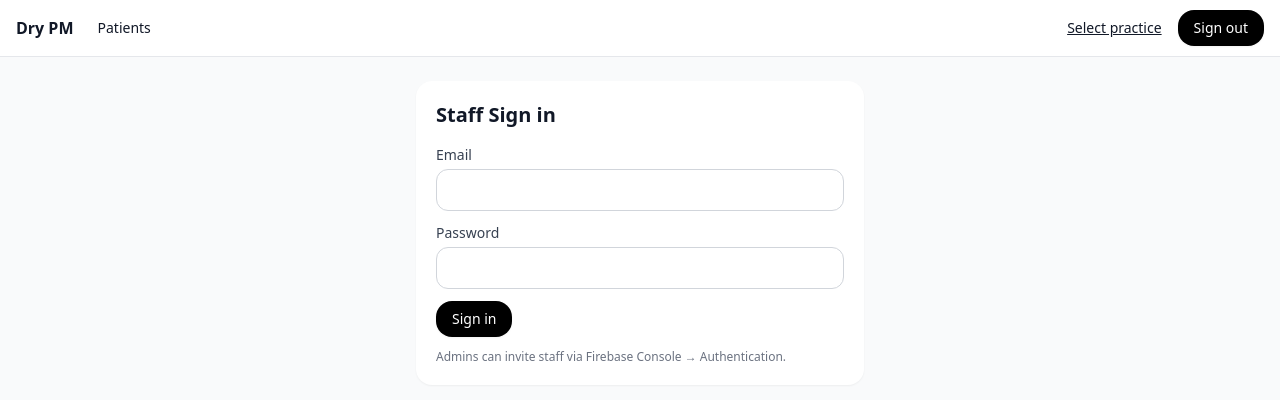
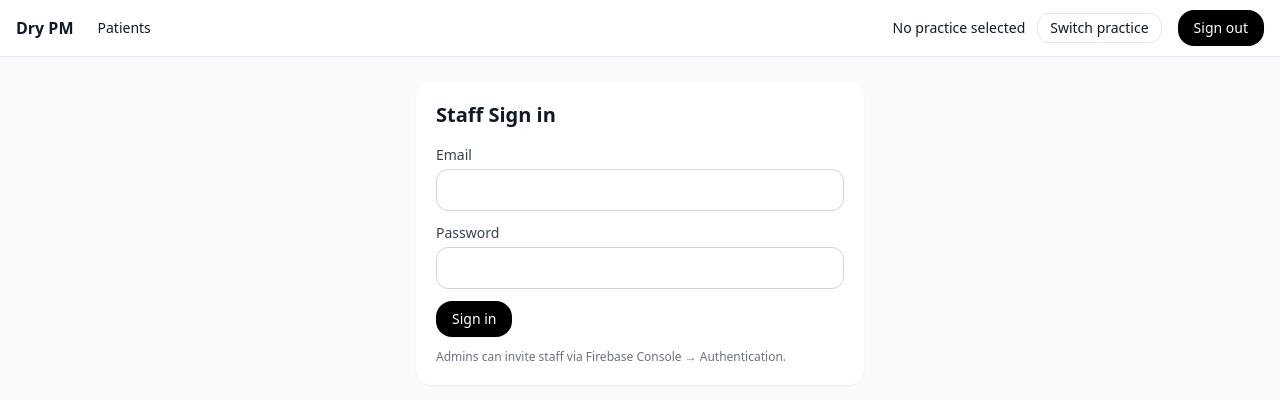
Before and after one commit to JannesDry/dry-pm-firebase-starter-, a Next.js app: page /signin in a window 1280 px wide. Shown: the top 400 px of the page. Built offline with nearby package versions, Linux system fonts and the light colour scheme; no server answers.

Commit message:
Update practice-switcher.tsx

```diff
--- a/src/components/practice-switcher.tsx
+++ b/src/components/practice-switcher.tsx
@@ -5,9 +5,19 @@
 export default function PracticeSwitcher() {
   const { selectedId, practices } = usePractice();
   const current = practices.find(p => p.id === selectedId);
+
   return (
-    <Link href="/practice" className="text-sm underline">
-      {current ? `Practice: ${current.name}` : 'Select practice'}
-    </Link>
+    <div className="flex items-center gap-3">
+      <span className="text-sm">
+        {current ? `Working in: ${current.name}` : 'No practice selected'}
+      </span>
+      <Link
+        href="/practice"
+        className="rounded-xl border px-3 py-1 text-sm hover:bg-gray-50"
+        title="Switch working practice"
+      >
+        Switch practice
+      </Link>
+    </div>
   );
 }
```
